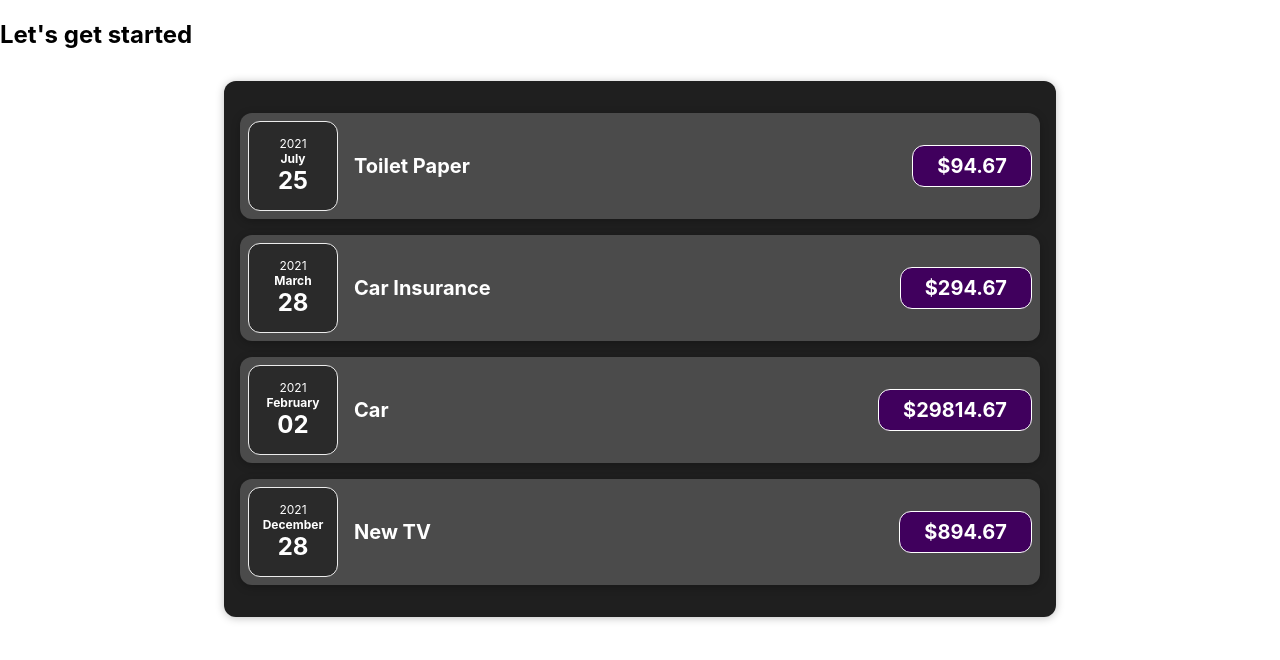
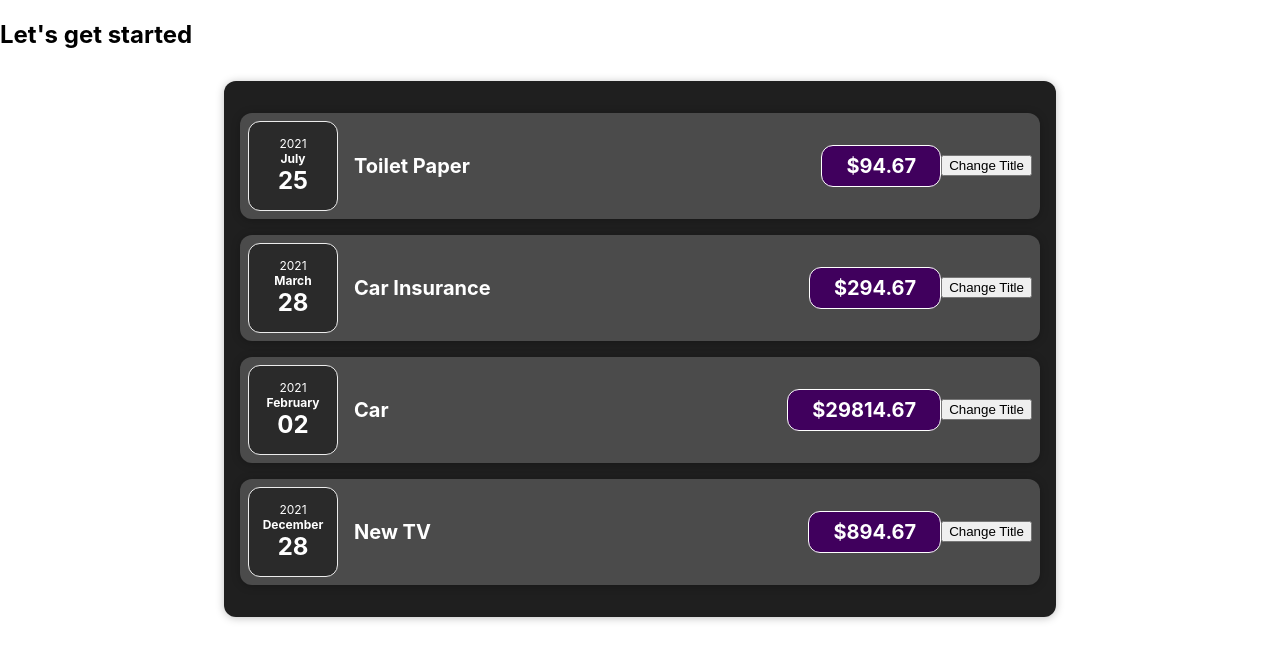
Before and after one commit to kirodriguezke/ExpenseTracker, a React (Create React App) app: page / in a window 1280 px wide. Shown: the top 660 px of the page. Built offline with nearby package versions, Linux system fonts and the light colour scheme.

Commit message:
Organizing component files and staritng to work with useState

```diff
--- a/src/App.js
+++ b/src/App.js
@@ -1,13 +1,25 @@
+import React from 'react';
+
 import logo from './logo.svg';
 import './App.css';
-import Expenses from './components/Expenses';
+import Expenses from './components/Expenses/Expenses';
 
-function App() {
+const App = () => {
   const expenses = [
-    { id: 'e1', title: 'Toilet Paper', amount: 94.67, date: new Date(2021, 6, 25) },
-    { id: 'e2', title: 'Car Insurance', amount: 294.67, date: new Date(2021, 2, 28) },
-    { id: 'e3', title: 'Car', amount: 29814.67, date: new Date(2021, 1, 2) },
-    { id: 'e4', title: 'New TV', amount: 894.67, date: new Date(2021, 11, 28) },
+    {
+      id: "e1",
+      title: "Toilet Paper",
+      amount: 94.67,
+      date: new Date(2021, 6, 25),
+    },
+    {
+      id: "e2",
+      title: "Car Insurance",
+      amount: 294.67,
+      date: new Date(2021, 2, 28),
+    },
+    { id: "e3", title: "Car", amount: 29814.67, date: new Date(2021, 1, 2) },
+    { id: "e4", title: "New TV", amount: 894.67, date: new Date(2021, 11, 28) },
   ];
 
   return (
--- a/src/components/ExpenseItem.js
+++ /dev/null
@@ -1,19 +0,0 @@
-import ExpenseDate from './ExpenseDate';
-import './ExpenseItem.css';
-
-
-function ExpenseItem(props) {
-
-    return (
-        <div className="expense-item">
-            <ExpenseDate date={props.date} />
-            <div className="expense-item__description">
-                <h2>{props.title}</h2>
-                <div className="expense-item__price">${props.amount}</div>
-            </div>
-
-        </div>
-    );
-}
-
-export default ExpenseItem;
--- a/src/components/Expenses.js
+++ /dev/null
@@ -1,17 +0,0 @@
-import ExpenseItem from './ExpenseItem'
-import './Expenses.css'
-
-function Expenses(props) {
-
-
-    return (
-        <div className="expenses">
-            <ExpenseItem title={props.items[0].title} amount={props.items[0].amount} date={props.items[0].date} />
-            <ExpenseItem title={props.items[1].title} amount={props.items[1].amount} date={props.items[1].date} />
-            <ExpenseItem title={props.items[2].title} amount={props.items[2].amount} date={props.items[2].date} />
-            <ExpenseItem title={props.items[3].title} amount={props.items[3].amount} date={props.items[3].date} />
-        </div>
-    );
-}
-
-export default Expenses;
--- a/src/components/ExpenseDate.js
+++ b/src/components/Expenses/ExpenseDate.js
@@ -1,9 +1,10 @@
+import React from 'react';
 
 import './ExpenseItem.css';
 import './ExpenseDate.css';
 
 
-function ExpenseDate(props) {
+const ExpenseDate = (props) => {
     const month = props.date.toLocaleString('en-US', { month: 'long' });
     const day = props.date.toLocaleString('en-US', { day: '2-digit' });
     const year = props.date.getFullYear();
--- a/src/components/ExpenseItem.css
+++ b/src/components/Expenses/ExpenseItem.css
@@ -2,10 +2,9 @@
   display: flex;
   justify-content: space-between;
   align-items: center;
-  box-shadow: 0 2px 8px rgba(0, 0, 0, 0.25);
+
   padding: 0.5rem;
   margin: 1rem 0;
-  border-radius: 12px;
   background-color: #4b4b4b;
 }
 
--- /dev/null
+++ b/src/components/Expenses/ExpenseItem.js
@@ -0,0 +1,28 @@
+import React, { useState } from 'react';
+
+import ExpenseDate from './ExpenseDate';
+import Card from '../UI/Card';
+import './ExpenseItem.css';
+
+
+const ExpenseItem = (props) => {
+    const [title, setTitle] = useState(props.title);
+
+
+    const clickHandler = () => {
+        setTitle('Updated!');
+        console.log(title);
+    }
+    return (
+        <Card className="expense-item">
+            <ExpenseDate date={props.date} />
+            <div className="expense-item__description">
+                <h2>{title}</h2>
+                <div className="expense-item__price">${props.amount}</div>
+            </div>
+            <button onClick={clickHandler}>Change Title</button>
+        </Card>
+    );
+}
+
+export default ExpenseItem;
--- a/src/components/Expenses.css
+++ b/src/components/Expenses/Expenses.css
@@ -4,6 +4,4 @@
   margin: 2rem auto;
   width: 50rem;
   max-width: 95%;
-  border-radius: 12px;
-  box-shadow: 0 1px 8px rgba(0, 0, 0, 0.25);
 }
--- /dev/null
+++ b/src/components/Expenses/Expenses.js
@@ -0,0 +1,36 @@
+import React from 'react';
+
+import ExpenseItem from './ExpenseItem';
+import Card from '../UI/Card';
+import './Expenses.css';
+
+const Expenses = (props) => {
+
+
+    return (
+        <Card className="expenses">
+            <ExpenseItem
+                title={props.items[0].title}
+                amount={props.items[0].amount}
+                date={props.items[0].date}
+            />
+            <ExpenseItem
+                title={props.items[1].title}
+                amount={props.items[1].amount}
+                date={props.items[1].date}
+            />
+            <ExpenseItem
+                title={props.items[2].title}
+                amount={props.items[2].amount}
+                date={props.items[2].date}
+            />
+            <ExpenseItem
+                title={props.items[3].title}
+                amount={props.items[3].amount}
+                date={props.items[3].date}
+            />
+        </Card>
+    );
+}
+
+export default Expenses;
--- /dev/null
+++ b/src/components/UI/Card.css
@@ -0,0 +1,4 @@
+.card {
+  border-radius: 12px;
+  box-shadow: 0 1px 8px rgba(0, 0, 0, 0.25);
+}
--- /dev/null
+++ b/src/components/UI/Card.js
@@ -0,0 +1,10 @@
+import React from 'react';
+import './Card.css';
+
+function Card(props) {
+    const classes = 'card ' + props.className;
+
+    return <div className={classes}>{props.children}</div >;
+}
+
+export default Card;
```
Also changed, not shown: src/components/Expenses/ExpenseDate.css (renamed from src/components/ExpenseDate.css).
